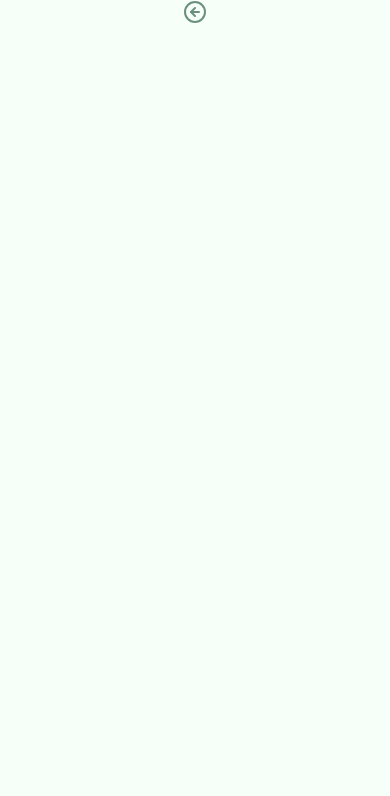
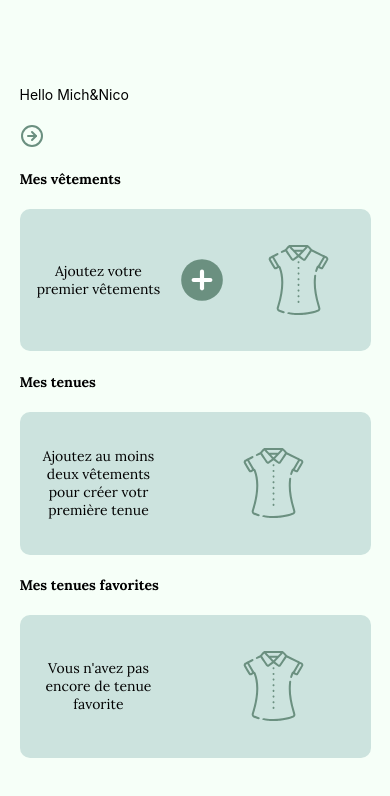
Before and after one commit to coderensemble/dressMeUp-frontend, a React Native app: screen /HomeScreen in a window 390 px wide. Before the commit this address had no page. Shown: the top 796 px of the page. Built offline with nearby package versions, Linux system fonts and the light colour scheme.

Commit message:
first commit Dressme up

```diff
--- a/App.js
+++ b/App.js
@@ -1,31 +1,31 @@
 import React, { useEffect, useState } from "react";
-import { NavigationContainer } from '@react-navigation/native';
-import { createNativeStackNavigator } from '@react-navigation/native-stack';
-import * as Font from 'expo-font';
+import { NavigationContainer } from "@react-navigation/native";
+import { createNativeStackNavigator } from "@react-navigation/native-stack";
+import * as Font from "expo-font";
 
 const fetchFonts = async () => {
   await Font.loadAsync({
-    'Lora-Regular': require('./assets/fonts/Lora/static/Lora-Regular.ttf'),
-    'Lora-MediumItalic': require('./assets/fonts/Lora/static/Lora-MediumItalic.ttf'),
-    'Lora-Bold': require('./assets/fonts/Lora/static/Lora-Bold.ttf'),
-    'Lora-SemiBoldItalic': require('./assets/fonts/Lora/static/Lora-SemiBoldItalic.ttf'),
+    "Lora-Regular": require("./assets/fonts/Lora/static/Lora-Regular.ttf"),
+    "Lora-MediumItalic": require("./assets/fonts/Lora/static/Lora-MediumItalic.ttf"),
+    "Lora-Bold": require("./assets/fonts/Lora/static/Lora-Bold.ttf"),
+    "Lora-SemiBoldItalic": require("./assets/fonts/Lora/static/Lora-SemiBoldItalic.ttf"),
 
     // Vous pouvez charger d'autres polices ici si nécessaire
   });
 };
 
-import { Provider } from 'react-redux';
+import { Provider } from "react-redux";
 import { persistStore, persistReducer } from "redux-persist";
 import { PersistGate } from "redux-persist/integration/react";
-import AsyncStorage from '@react-native-async-storage/async-storage';
+import AsyncStorage from "@react-native-async-storage/async-storage";
 import { combineReducers, configureStore } from "@reduxjs/toolkit";
-
+import user from "./reducers/user";
 // Pensez à importer vos reducers une fois qu'ils sont été exportés dans leurs fichiers respectifs
 
 //import des différents screens
-import Login from "./screens/LoginScreen";
-import Home from "./screens/HomeScreen";
-import UserProfile from "./screens/UserProfileScreen";
+import LoginScreen from "./screens/LoginScreen";
+import HomeScreen from "./screens/HomeScreen";
+import UserProfileScreen from "./screens/UserProfileScreen";
 
 import CreateClotheA from "./screens/CreateClothes/CreateClotheA";
 import CreateClotheB from "./screens/CreateClothes/CreateClotheB";
@@ -47,18 +47,18 @@ import ViewClotheC from "./screens/ViewClothes/ViewClotheC";
 import ViewOutfitA from "./screens/ViewOutfits/ViewOutfitA";
 import ViewOutfitB from "./screens/ViewOutfits/ViewOutfitB";
 import ViewOutfitC from "./screens/ViewOutfits/ViewOutfitC";
+
 // Fin de l'import des différents screens
 
-// const reducers = combineReducers({ user, clothes, outfits });
-// const persistConfig = { key: "DressMeUp", storage: AsyncStorage };
+const reducers = combineReducers({ user });
+const persistConfig = { key: "DressMeUp", storage: AsyncStorage };
 
-// const store = configureStore({
-//   reducer: persistReducer(persistConfig, reducers),
-//   middleware: (getDefaultMiddleware) =>
-//     getDefaultMiddleware({ serializableCheck: false }),
-// });
+const store = configureStore({
+  reducer: persistReducer(persistConfig, reducers),
+  middleware: (getDefaultMiddleware) => getDefaultMiddleware({ serializableCheck: false }),
+});
 
-// const persistor = persistStore(store);
+const persistor = persistStore(store);
 
 const Stack = createNativeStackNavigator();
 
@@ -78,18 +78,16 @@ export default function App() {
     return null;
   }
 
-
   return (
-    // <Provider store={store}>
-    //   <PersistGate persistor={persistor}>
+    <Provider store={store}>
+      <PersistGate persistor={persistor}>
         <NavigationContainer>
           <Stack.Navigator screenOptions={{ headerShown: false }}>
-            {/* <Stack.Screen name="LoginScreen" component={LoginScreen} />
+            {/*<Stack.Screen name="LoginScreen" component={LoginScreen} />*/}
             <Stack.Screen name="HomeScreen" component={HomeScreen} />
-            <Stack.Screen name="UserProfileScreen" component={UserProfileScreen} /> */}
-
+            <Stack.Screen name="UserProfileScreen" component={UserProfileScreen} />
             {/* <Stack.Screen name="CreateClotheA" component={CreateClotheA} /> */}
-             <Stack.Screen name="CreateClotheB" component={CreateClotheB} />
+            <Stack.Screen name="CreateClotheB" component={CreateClotheB} />
             {/* <Stack.Screen name="CreateClotheC" component={CreateClotheC} />
             <Stack.Screen name="CreateClotheD" component={CreateClotheD} />
             <Stack.Screen name="CreateClotheE" component={CreateClotheE} />
@@ -109,10 +107,9 @@ export default function App() {
             <Stack.Screen name="ViewOutfitA" component={ViewOutfitA} />
             <Stack.Screen name="ViewOutfitB" component={ViewOutfitB} />
             <Stack.Screen name="ViewOutfitC" component={ViewOutfitC} /> */}
-
           </Stack.Navigator>
         </NavigationContainer>
-    //   </PersistGate>
-    // </Provider>
+      </PersistGate>
+    </Provider>
   );
 }
--- a/Components/css/Pictos.js
+++ b/Components/css/Pictos.js
@@ -131,7 +131,7 @@ function ChevronRight() {
     </View>
   );
 }
-
+//ne semble pas fonctionné
 function Edit() {
   return (
     <View>
@@ -154,7 +154,7 @@ function Edit() {
     </View>
   );
 }
-
+//ne semble pas fonctionné
 function Settings() {
   return (
     <View>
--- /dev/null
+++ b/Components/functional components/HomeUser.js
@@ -0,0 +1,97 @@
+import { StyleSheet, View, TouchableOpacity, Text } from "react-native";
+
+import { Dimensions } from "react-native";
+
+const windowWidth = Dimensions.get("window").width;
+const windowHeight = Dimensions.get("window").height;
+
+import { PlusCircle, RightArrowCircle } from "../css/Pictos";
+import { ClothesHaut } from "../css/Pictos";
+
+export default function HomeUser() {
+  return (
+    <View style={styles.cardAddClothesContainer}>
+      <Text styles={styles.welcome}>Hello Mich&Nico</Text>
+      <TouchableOpacity activeOpacity={0.5}>
+        <RightArrowCircle />
+      </TouchableOpacity>
+      <Text style={styles.title}>Mes vêtements</Text>
+      <View style={styles.cardAddClothes}>
+        <Text style={styles.textContent}>Ajoutez votre premier vêtements</Text>
+        <TouchableOpacity activeOpacity={0.5}>
+          <View style={styles.buttonPlus}>
+            <PlusCircle />
+          </View>
+        </TouchableOpacity>
+        <View style={styles.img}>
+          <ClothesHaut />
+        </View>
+      </View>
+      <Text style={styles.title}>Mes tenues</Text>
+      <View style={styles.cardAddClothes}>
+        <Text style={styles.textContent}>Ajoutez au moins deux vêtements pour créer votr première tenue</Text>
+        <View style={styles.img}>
+          <ClothesHaut />
+        </View>
+      </View>
+      <Text style={styles.title}>Mes tenues favorites</Text>
+      <View style={styles.cardAddClothes}>
+        <Text style={styles.textContent}>Vous n'avez pas encore de tenue favorite</Text>
+        <View style={styles.img}>
+          <ClothesHaut />
+        </View>
+      </View>
+    </View>
+  );
+}
+
+const styles = StyleSheet.create({
+  cardAddClothesContainer: {
+    width: windowWidth * 0.9,
+    height: windowHeight * 0.846,
+    justifyContent: "space-evenly",
+  },
+  cardAddClothes: {
+    width: "100%",
+    height: "20%",
+    borderRadius: 10,
+    backgroundColor: "#CCE3DE",
+    justifyContent: "space-around",
+    flexWrap: "wrap",
+    flexDirection: "row",
+    alignItems: 'center',
+  },
+  title: {
+    fontFamily: "Lora-Bold",
+    color: "black",
+    textAlign: "left",
+  },
+  welcome:{
+    fontFamily: "Lora-Bold",
+  },
+  textContent: {
+    fontFamily: "Lora-Regular",
+    color: "black",
+    textAlign: "center",
+    alignItems:"center",
+    flexGrow: 0,
+    flexShrink: 0,
+    flexBasis: "45%",
+    padding:15,
+  },
+  buttonPlus: {
+    alignItems: "center",
+    flexGrow: 1,
+    flexShrink: 0,
+    flexBasis: "10%",
+    top: "85%",
+  },
+
+  img:{
+    flex: 0.5,
+    flexGrow: 1,
+    flexShrink: 0,
+    flexBasis: "20%",
+    paddingVertical:"10%"
+  }
+});
--- a/Components/functional components/Signin.js
+++ b/Components/functional components/Signin.js
@@ -1,11 +1,20 @@
-import React, { useState } from "react";
-import { StyleSheet, TextInput, KeyboardAvoidingView, TouchableOpacity, Text } from "react-native";
-import { Dimensions } from "react-native";
+import { useState } from "react";
+import { useDispatch, useSelector } from "react-redux";
+import { login } from "../../reducers/user";
+import { StyleSheet, TextInput, TouchableOpacity, Text, View, Dimensions, KeyboardAvoidingView } from "react-native";
+import { useNavigation } from "@react-navigation/native";
+// import { SafeAreaView } from "react-native-safe-area-context";
 
 const windowWidth = Dimensions.get("window").width;
 const windowHeight = Dimensions.get("window").height;
 
 export default function Signin() {
+  const dispatch = useDispatch();
+  const user = useSelector((state) => state.user.value);
+
+  //Redirect to /home if logged in
+  const navigation = useNavigation();
+
   const [showSignup, setShowSignup] = useState(false);
   const [username, setUsername] = useState("");
   const [email, setEmail] = useState("");
@@ -35,8 +44,14 @@ export default function Signin() {
         .then((response) => response.json())
         .then((data) => {
           if (data.result) {
-            setUsername("");
-            setPassword("");
+            dispatch(
+              login({
+                token: data.token,
+                username: data.username,
+                password: data.password,
+              })
+            );
+            navigation.navigate("HomeScreen");
           }
         });
     }
@@ -47,9 +62,10 @@ export default function Signin() {
   };
 
   return (
-    <KeyboardAvoidingView style={styles.mainContainer}>
-      <Text>{showSignup ? "Inscription" : "Connexion"}</Text>
-      <Text>Pour créer le dressing de ses rêves!</Text>
+    <View>
+      <Text style={styles.title}>{showSignup ? "Inscription" : "Connexion"}</Text>
+      <Text style={styles.textContent}>Pour créer le dressing de ses rêves!</Text>
+      <KeyboardAvoidingView>
       <TextInput
         placeholder="Identifiant"
         autoCapitalize="none" // https://reactnative.dev/docs/textinput#autocapitalize
@@ -77,33 +93,26 @@ export default function Signin() {
         autoCapitalize="none" // https://reactnative.dev/docs/textinput#autocapitalize
         keyboardType="default" // https://reactnative.dev/docs/textinput#keyboardtype
         textContentType="password" // https://reactnative.dev/docs/textinput#textcontenttype-ios
-        autoComplete="current-password" // https://reactnative.dev/docs/textinput#autocomplete-android
         onChangeText={(value) => setPassword(value)}
         value={password}
         style={styles.input}
       />
+      </KeyboardAvoidingView>
 
       <TouchableOpacity style={styles.buttonGreen} onPress={() => handleSubmit()} activeOpacity={0.8}>
         <Text style={styles.textButton}>{showSignup ? "S'inscrire" : "Se connecter"}</Text>
       </TouchableOpacity>
 
-      <Text>{showSignup ? "Déjà un compte?" : "Pas encore de compte?"}</Text>
+      <Text style={styles.textContent}>{showSignup ? "Déjà un compte?" : "Pas encore de compte?"}</Text>
 
       <TouchableOpacity onPress={() => handleToggleSignup()} activeOpacity={0.8}>
-        <Text>{showSignup ? "Connexion" : "Inscription"}</Text>
+        <Text style={styles.textContent}>{showSignup ? "Connexion" : "Inscription"}</Text>
       </TouchableOpacity>
-    </KeyboardAvoidingView>
+    </View>
   );
 }
 
 const styles = StyleSheet.create({
-  mainContainer: {
-    flex: 1,
-    backgroundColor: "#F6FFF8",
-    alignItems: "center",
-    justifyContent: "center",
-  },
-
   input: {
     width: windowWidth * 0.9,
     padding: 10,
@@ -112,13 +121,32 @@ const styles = StyleSheet.create({
     borderRadius: 10,
     borderColor: "#6B9080",
     backgroundColor: "#fff",
+    margin: 15,
   },
 
   buttonGreen: {
     width: windowWidth * 0.9,
     alignItems: "center",
-    backgroundColor: "#A4C3B2",
+    backgroundColor: "#6B9080",
     padding: 12,
+    margin: 15,
     borderRadius: 10,
   },
+
+  textButton: {
+    fontFamily: "Lora-Bold",
+  },
+
+  textContent: {
+    fontFamily: "Lora-Regular",
+    color: "black",
+    textAlign: "center",
+    padding: 12,
+  },
+
+  title: {
+    fontFamily: "Lora-Bold",
+    color: "black",
+    textAlign: "center",
+  },
 });
--- a/app.json
+++ b/app.json
@@ -4,7 +4,6 @@
     "slug": "frontend",
     "version": "1.0.0",
     "orientation": "portrait",
-    "icon": "./assets/icon.png",
     "userInterfaceStyle": "light",
     "splash": {
       "image": "./assets/splash.png",
--- a/reducers/user.js
+++ b/reducers/user.js
@@ -1,27 +1,26 @@
-// import { createSlice, PayloadAction } from "@reduxjs/toolkit";
+import { createSlice } from "@reduxjs/toolkit";
 
-// const initialState = {
-//   value: {
-//     username: null,
-//     email: null,
-//   },
-// };
+const initialState = {
+  value: {
+    username: null,
+    email: null,
+  },
+};
 
-// export const userSlice = createSlice({
-//   name: "user",
-//   initialState,
-//   reducers: {
-//     login: (state, action) => {
-//       state.value.username = action.payload.username;
-//       state.value.password = action.payload.password;
-//     },
+export const userSlice = createSlice({
+  name: "user",
+  initialState,
+  reducers: {
+    login: (state, action) => {
+   state.value.token = action.payload.token;
+      state.value.username = action.payload.username;
+    },
 
-//     logout: (state) => {
-//       state.value.username = null;
-//       state.value.password = null;
-//     },
-//   },
-// });
+    logout: (state) => {
+   state.value.token = null;
+      state.value.username = null;
+  },
+}});
 
-// export const { login, logout } = userSlice.actions;
-// export default userSlice.reducer;
+export const { login, logout } = userSlice.actions;
+export default userSlice.reducer;
--- a/screens/HomeScreen.js
+++ b/screens/HomeScreen.js
@@ -1,13 +1,19 @@
-import {KeyboardAvoidingView, Text, View} from 'react-native'
-
+import HomeUser from "../Components/functional components/HomeUser";
+import { SafeAreaView, StyleSheet } from "react-native";
 
 export default function HomeScreen() {
-return(
-    <KeyboardAvoidingView>
-        <Text>Hello Nico&Michel</Text>
-        <View><Text>Mes vêtements</Text></View>
-        <View><Text>Mes tenues</Text></View>
-        <View><Text>Mes tenues favorites</Text></View>
-    </KeyboardAvoidingView>
-)
+  return (
+    <SafeAreaView style={styles.mainContainer}>
+      <HomeUser />
+    </SafeAreaView>
+  );
 }
+
+const styles = StyleSheet.create({
+  mainContainer: {
+    flex: 1,
+    backgroundColor: "#F6FFF8",
+    alignItems: "center",
+    justifyContent: "center",
+  },
+});
--- a/screens/LoginScreen.js
+++ b/screens/LoginScreen.js
@@ -1,10 +1,19 @@
-import { KeyboardAvoidingView } from "react-native";
-import Login from "../Components/functional components/Signin"
+import Signin from "../Components/functional components/Signin";
+import { SafeAreaView, StyleSheet } from "react-native";
 
-export default function HomeScreen() {
+export default function LoginScreen() {
   return (
-    <KeyboardAvoidingView>
-      <Login />
-    </KeyboardAvoidingView>
+    <SafeAreaView  style={styles.mainContainer}>
+      <Signin />
+    </SafeAreaView>
   );
 }
+
+const styles = StyleSheet.create({
+mainContainer: {
+  flex: 1,
+  backgroundColor: "#F6FFF8",
+  alignItems: "center",
+  justifyContent: "center",
+},
+});
--- a/screens/UserProfileScreen.js
+++ b/screens/UserProfileScreen.js
@@ -1,5 +1,6 @@
 import React from 'react'
 import { View } from 'react-native'
+import { logout } from '../reducers/user';
 
 function UserProfileScreen() {
   return (
```
Also changed, not shown: package.json (+6 -6 lines), 2 other files (tests, documents, lock files or other folders).
